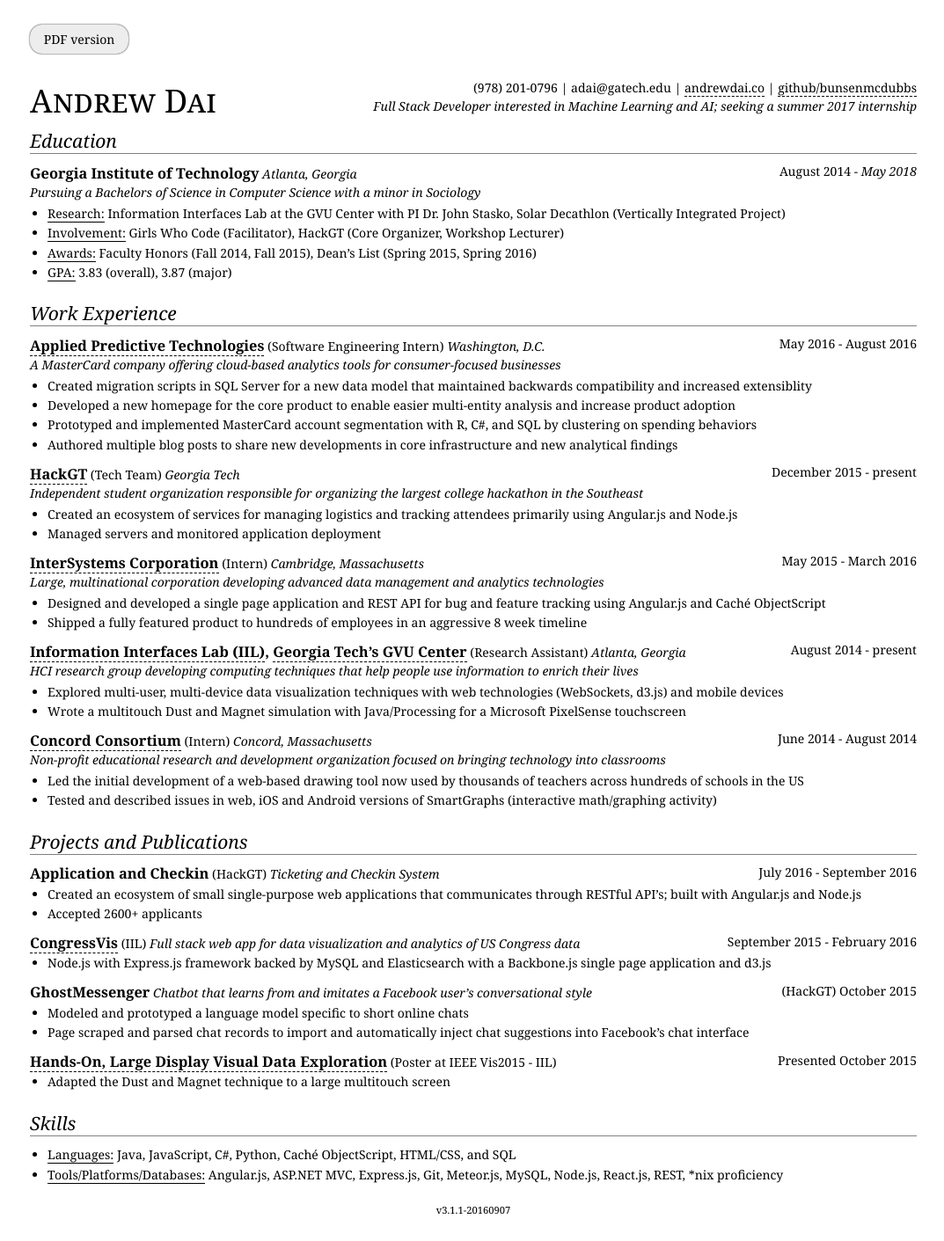
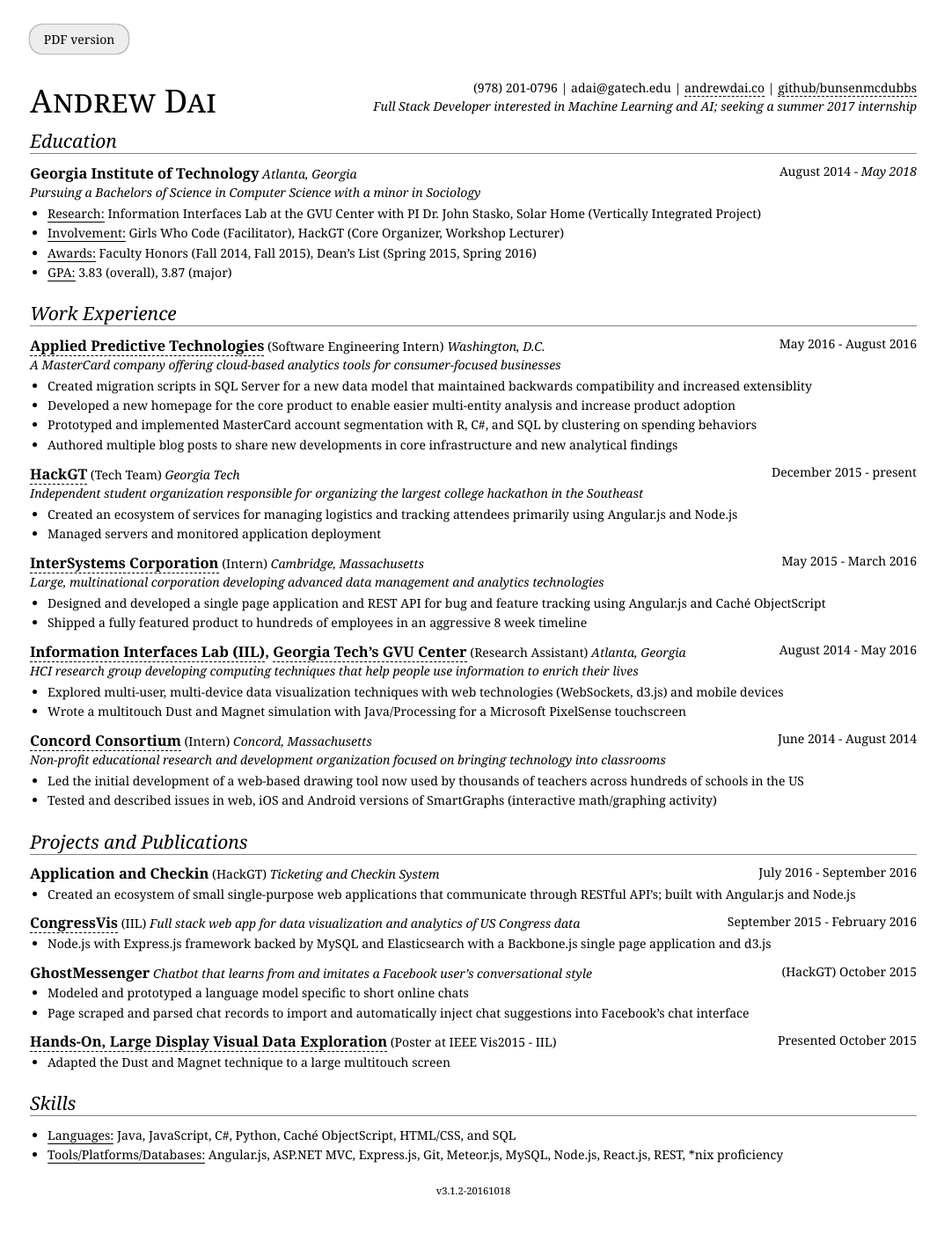
Before and after one commit to bunsenmcdubbs/bunsenmcdubbs.github.io, a Jekyll site: the page resume/index.html, which Jekyll copies as it is, in a window 1280 px wide. Shown: the whole page at 88% size, without its empty margins (102-1175 px from the left). Built offline with Jekyll 4.4.1, drawn with Linux system fonts in a browser that asks for light colours; after the commit the page ends 1389 px from its top, so only the background shows below that.

Commit message:
small resume adjustments and typo fixes

```diff
--- a/resume/index.html
+++ b/resume/index.html
@@ -69,7 +69,7 @@
       <ul>
         <li><p><span class="label">Research:</span>
           Information Interfaces Lab at the GVU Center with PI Dr. John Stasko,
-          Solar Decathlon (Vertically Integrated Project)</p></li>
+          Solar Home (Vertically Integrated Project)</p></li>
         <li><p><span class="label">Involvement:</span>
           Girls Who Code (Facilitator), HackGT (Core Organizer, Workshop Lecturer)</p></li>
         <li><p><span class="label">Awards:</span>
@@ -148,7 +148,7 @@
       </h3>
       <span class="role">Research Assistant</span>
       <span class='loc'>Atlanta, Georgia</span>
-      <span class='date'>August 2014 - present</span>
+      <span class='date'>August 2014 - May 2016</span>
       <p class="des">HCI research group developing computing techniques that
         help people use information to enrich their lives</p>
       <ul>
@@ -204,9 +204,9 @@
       <span class="date">July 2016 - September 2016</span>
       <ul>
         <li><p>Created an ecosystem of small single-purpose web applications
-          that communicates through RESTful API&rsquo;s;
+          that communicate through RESTful API&rsquo;s;
           built with Angular.js and Node.js</p></li>
-        <li><p>Accepted 2600+ applicants</p></li>
+        <!-- <li><p>Accepted 2600+ applicants</p></li> -->
       </ul>
     </div>
 
@@ -329,7 +329,7 @@
 <footer>
   <!-- <small>References available upon request</small> -->
   <!-- <p>Have a great day!</p> -->
-  <small>v3.1.1-20160907</small>
+  <small>v3.1.2-20161018</small>
 </footer>
 
 <script>
```
